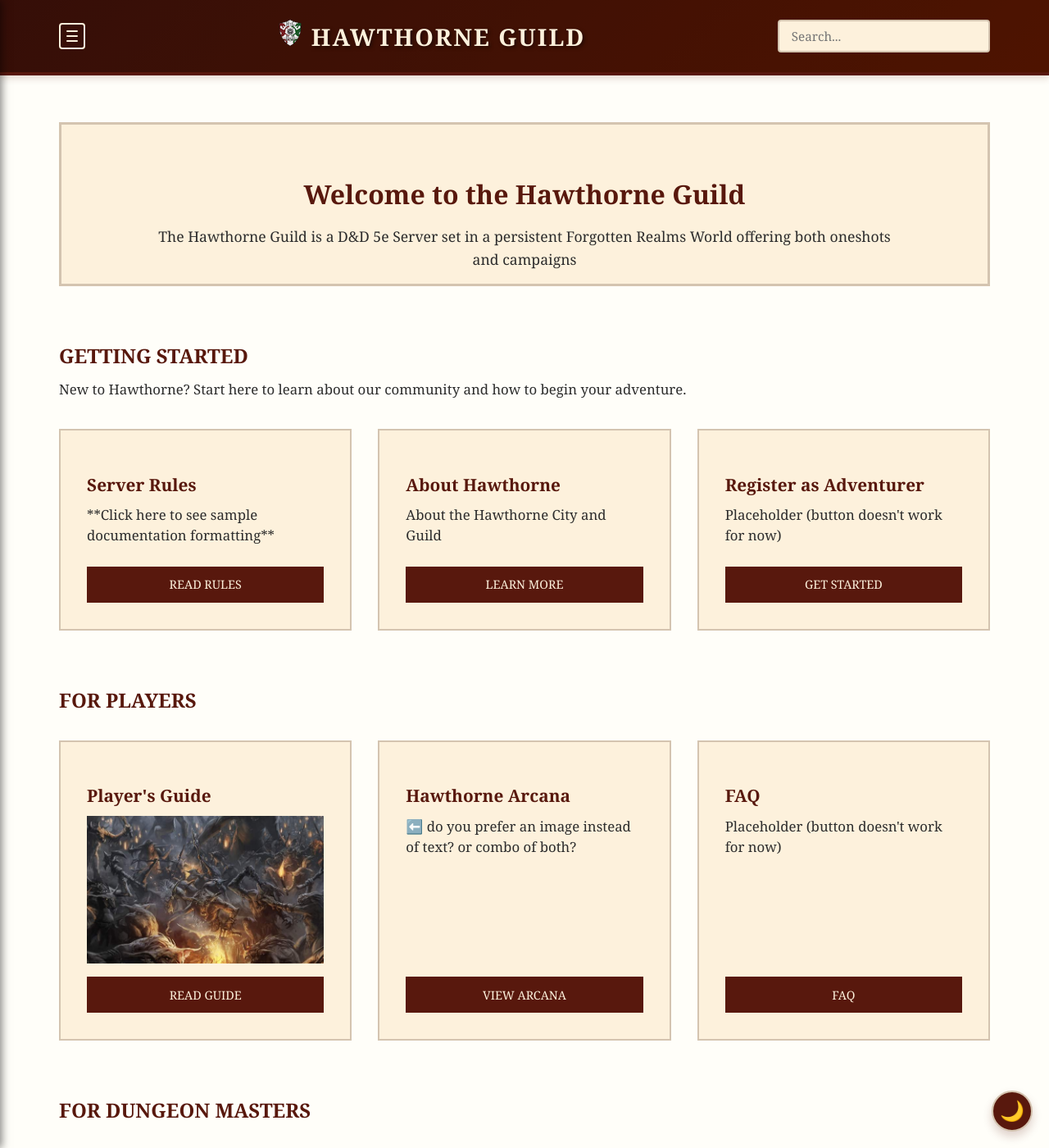
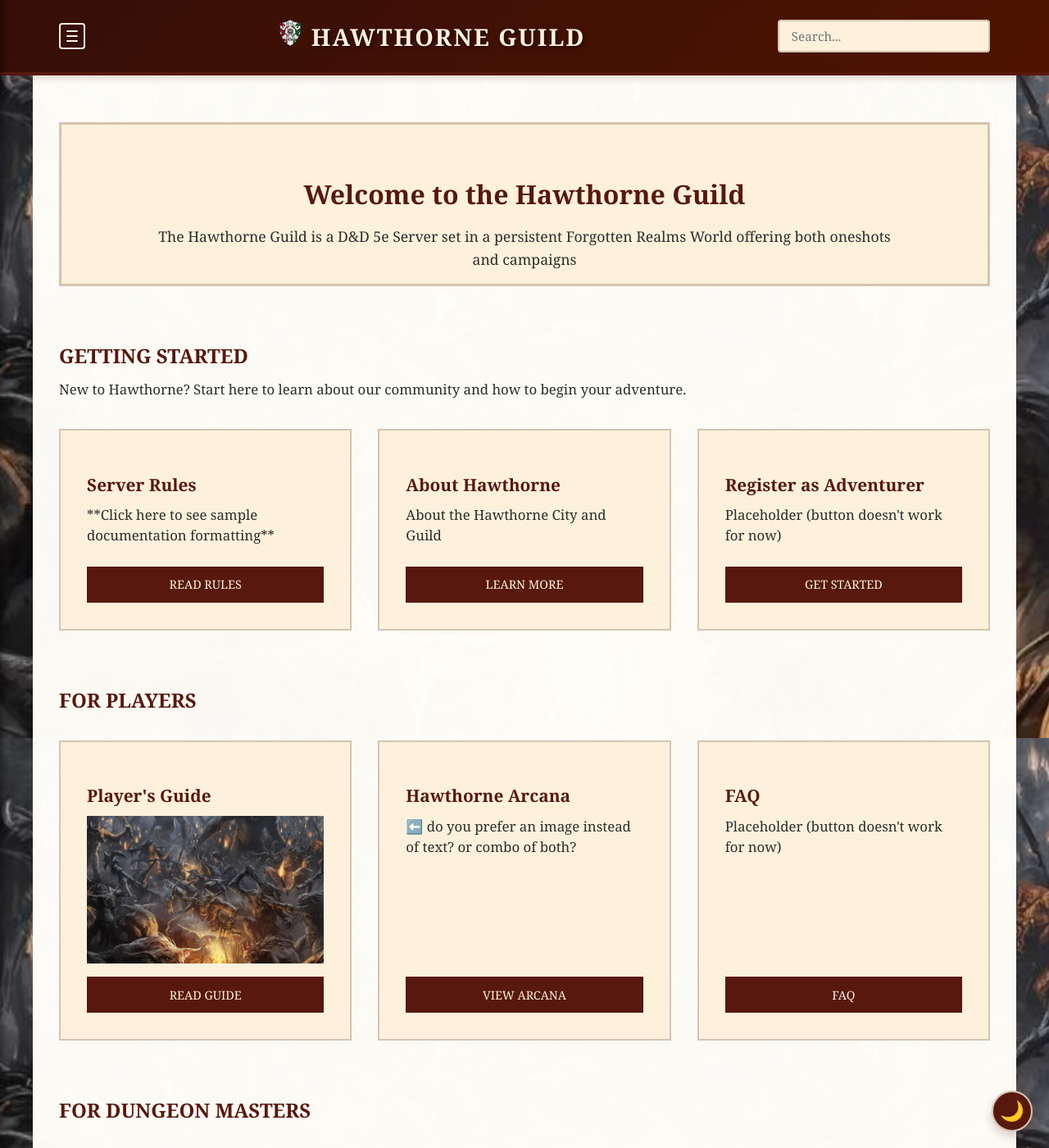
Before and after one commit to coconutswallow/Guides, a Jekyll site: the page built from index.html, in a window 1280 px wide and 1400 px high. Shown: the whole window at 82% size. Built offline with Jekyll 4.4.1, drawn with Linux system fonts in a browser that asks for light colours; comment, search, counter and statistics services are not loaded.

Commit message:
Update style.css

```diff
--- a/assets/css/style.css
+++ b/assets/css/style.css
@@ -299,16 +299,6 @@
    APPLY COLORS TO ELEMENTS
    ============================================ */
 
-/* Body - uses page background color */
-body {
-  background-color: var(--color-bg-page);  /* Changed from 'background' to 'background-color' */
-  color: var(--color-text);
-  background-image: var(--page-bg-image, none);
-  background-size: cover;
-  background-attachment: fixed;
-  background-position: center;
-}
-
 /* Main page container */
 .page {
   background-color: var(--color-bg-page);
@@ -711,6 +701,11 @@
   display: flex;
   flex-direction: column;
   padding-top: 85px; /* Space for fixed header */
+
+  background-image: var(--page-bg-image, none);
+  background-size: cover;
+  background-attachment: fixed;
+  background-position: center;
 }
 
 /* Prevent background scrolling when mobile menu is open */
```
